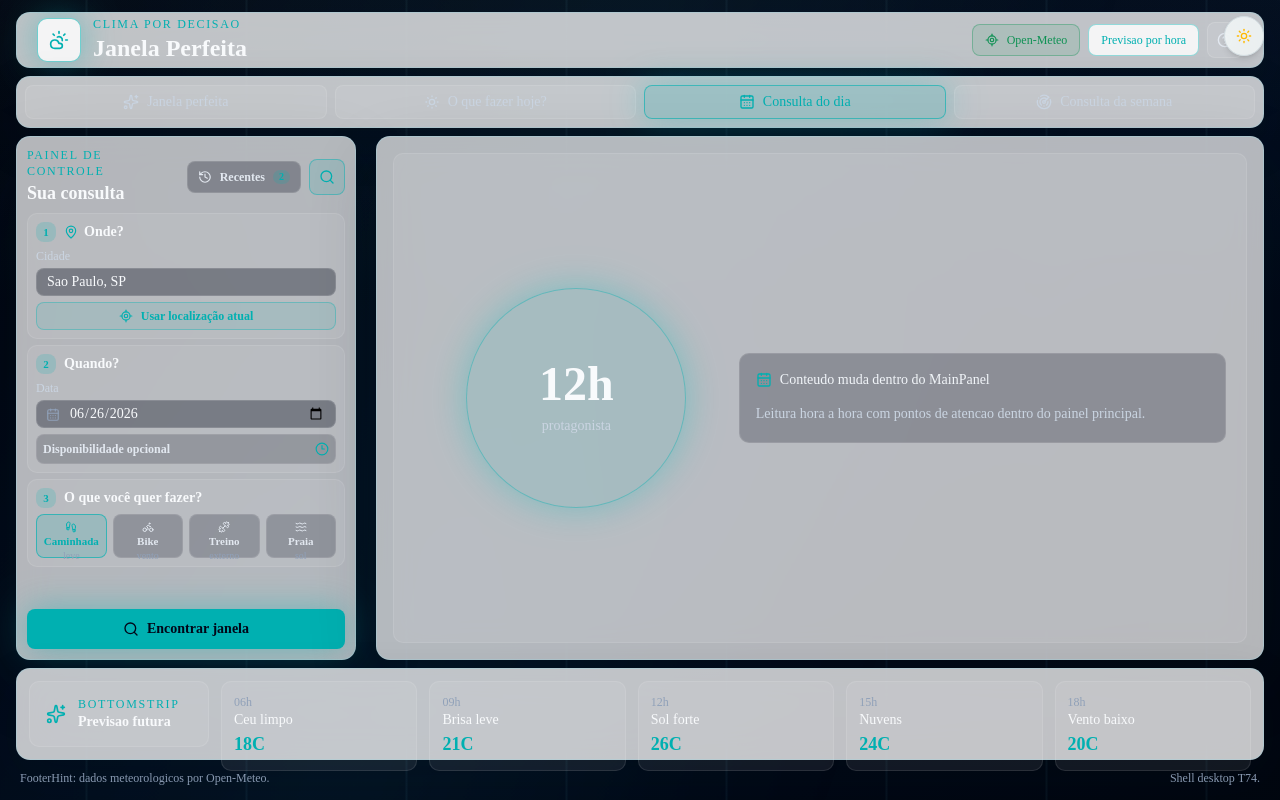
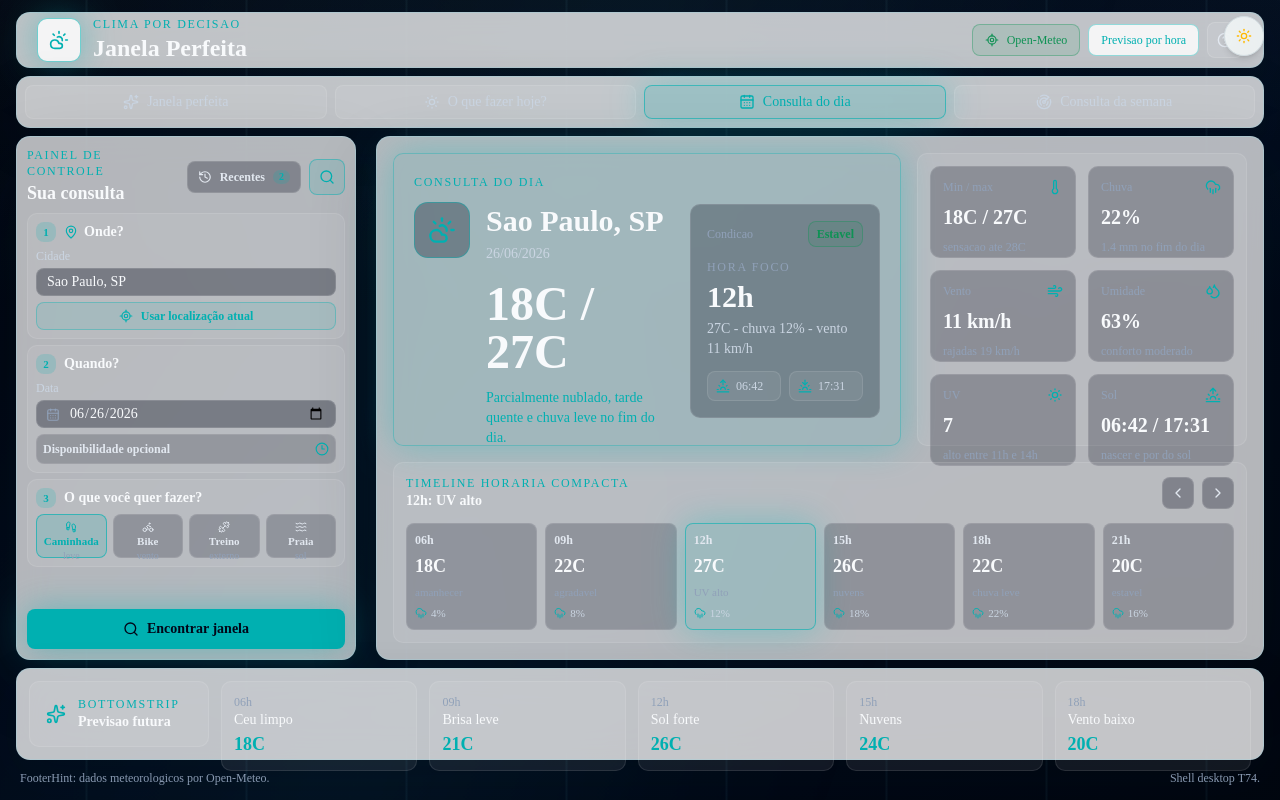
Before and after one commit to PauloSergioLR/janela-perfeita, a Next.js app: page /cockpit-preview in a window 1280 px wide. Both pictures are taken after a click on the button "Consulta do dia". Built offline with nearby package versions, Linux system fonts and the light colour scheme.

Commit message:
feat: cria view compacta da consulta do dia

```diff
--- a/src/app/cockpit-preview/page.tsx
+++ b/src/app/cockpit-preview/page.tsx
@@ -10,6 +10,7 @@ import {
   Clock3,
   CloudRain,
   CloudSun,
+  Droplets,
   Dumbbell,
   Footprints,
   History,
@@ -21,6 +22,8 @@ import {
   Share2,
   ShieldCheck,
   Sparkles,
+  Sunrise,
+  Sunset,
   SunMedium,
   Thermometer,
   Trophy,
@@ -214,6 +217,54 @@ const todayRankingCards = [
   },
 ];
 
+const dailyOverviewMetrics = [
+  {
+    label: "Min / max",
+    value: "18C / 27C",
+    detail: "sensacao ate 28C",
+    icon: Thermometer,
+  },
+  {
+    label: "Chuva",
+    value: "22%",
+    detail: "1.4 mm no fim do dia",
+    icon: CloudRain,
+  },
+  {
+    label: "Vento",
+    value: "11 km/h",
+    detail: "rajadas 19 km/h",
+    icon: Wind,
+  },
+  {
+    label: "Umidade",
+    value: "63%",
+    detail: "conforto moderado",
+    icon: Droplets,
+  },
+  {
+    label: "UV",
+    value: "7",
+    detail: "alto entre 11h e 14h",
+    icon: SunMedium,
+  },
+  {
+    label: "Sol",
+    value: "06:42 / 17:31",
+    detail: "nascer e por do sol",
+    icon: Sunrise,
+  },
+];
+
+const dailyOverviewTimeline = [
+  { time: "06h", temp: "18C", rain: "4%", wind: "6", label: "amanhecer" },
+  { time: "09h", temp: "22C", rain: "8%", wind: "9", label: "agradavel" },
+  { time: "12h", temp: "27C", rain: "12%", wind: "11", label: "UV alto" },
+  { time: "15h", temp: "26C", rain: "18%", wind: "14", label: "nuvens" },
+  { time: "18h", temp: "22C", rain: "22%", wind: "12", label: "chuva leve" },
+  { time: "21h", temp: "20C", rain: "16%", wind: "8", label: "estavel" },
+];
+
 interface CockpitRecentSearch {
   id: string;
   city: string;
@@ -252,6 +303,11 @@ interface ModePreviewPanelProps {
 
 interface TodayRankingViewProps {
   hasResult: boolean;
+}
+
+interface DailyOverviewViewProps {
+  city: string;
+  date: string;
 }
 
 interface PerfectWindowViewProps {
@@ -619,6 +675,173 @@ function TodayRankingView({ hasResult }: TodayRankingViewProps) {
   );
 }
 
+function DailyOverviewView({ city, date }: DailyOverviewViewProps) {
+  const [selectedHourIndex, setSelectedHourIndex] = useState(2);
+  const selectedHour = dailyOverviewTimeline[selectedHourIndex];
+
+  return (
+    <section
+      className="grid h-full min-h-0 gap-4 lg:grid-rows-[minmax(0,1fr)_auto]"
+      aria-label="MainPanel Consulta do dia"
+    >
+      <div className="grid min-h-0 gap-4 lg:grid-cols-[minmax(0,1fr)_330px]">
+        <section className="grid min-h-0 gap-4 rounded-lg border border-weather-accent/35 bg-weather-accent/10 p-5 shadow-weather-glow lg:grid-cols-[minmax(0,1fr)_190px] lg:items-center">
+          <div className="min-w-0">
+            <p className="text-xs font-medium uppercase tracking-[0.14em] text-weather-accent">
+              Consulta do dia
+            </p>
+            <div className="mt-3 flex min-w-0 items-start gap-4">
+              <span className="flex size-14 shrink-0 items-center justify-center rounded-xl border border-weather-accent/45 bg-slate-950/30">
+                <CloudSun className="size-7 text-weather-accent" aria-hidden="true" />
+              </span>
+              <div className="min-w-0">
+                <h2 className="truncate text-3xl font-semibold leading-tight">
+                  {city}
+                </h2>
+                <p className="mt-1 text-sm text-slate-300">{date}</p>
+                <p className="mt-4 text-5xl font-semibold leading-none text-slate-50">
+                  18C / 27C
+                </p>
+                <p className="mt-3 text-sm font-medium text-weather-accent">
+                  Parcialmente nublado, tarde quente e chuva leve no fim do dia.
+                </p>
+              </div>
+            </div>
+          </div>
+          <aside className="grid gap-3 rounded-lg border border-white/10 bg-slate-950/28 p-4">
+            <div className="flex items-center justify-between gap-3">
+              <span className="text-xs text-slate-400">Condicao</span>
+              <span className="rounded-md border border-success/35 bg-success/10 px-2 py-1 text-xs font-semibold text-success">
+                Estavel
+              </span>
+            </div>
+            <div>
+              <p className="text-xs font-medium uppercase tracking-[0.14em] text-slate-400">
+                Hora foco
+              </p>
+              <p className="mt-1 text-3xl font-semibold">{selectedHour.time}</p>
+              <p className="mt-1 text-sm text-slate-300">
+                {selectedHour.temp} - chuva {selectedHour.rain} - vento{" "}
+                {selectedHour.wind} km/h
+              </p>
+            </div>
+            <div className="grid grid-cols-2 gap-2 text-xs text-slate-300">
+              <span className="inline-flex items-center gap-1.5 rounded-md border border-white/10 bg-white/7 px-2 py-1.5">
+                <Sunrise className="size-3.5 text-weather-accent" aria-hidden="true" />
+                06:42
+              </span>
+              <span className="inline-flex items-center gap-1.5 rounded-md border border-white/10 bg-white/7 px-2 py-1.5">
+                <Sunset className="size-3.5 text-weather-accent" aria-hidden="true" />
+                17:31
+              </span>
+            </div>
+          </aside>
+        </section>
+
+        <section
+          className="grid min-h-0 gap-3 rounded-lg border border-white/10 bg-white/7 p-3 sm:grid-cols-2"
+          aria-label="Cards climaticos da consulta do dia"
+        >
+          {dailyOverviewMetrics.map((metric) => {
+            const Icon = metric.icon;
+
+            return (
+              <div
+                key={metric.label}
+                className="grid min-h-[92px] gap-2 rounded-lg border border-white/10 bg-slate-950/24 p-3"
+              >
+                <div className="flex items-center justify-between gap-2">
+                  <p className="text-xs text-slate-400">{metric.label}</p>
+                  <Icon className="size-4 text-weather-accent" aria-hidden="true" />
+                </div>
+                <p className="text-xl font-semibold text-slate-50">
+                  {metric.value}
+                </p>
+                <p className="text-xs leading-4 text-slate-400">
+                  {metric.detail}
+                </p>
+              </div>
+            );
+          })}
+        </section>
+      </div>
+
+      <section
+        className="rounded-lg border border-white/10 bg-white/7 p-3"
+        aria-label="Timeline horaria compacta Consulta do dia"
+      >
+        <div className="mb-3 flex items-center justify-between gap-3">
+          <div className="min-w-0">
+            <p className="text-xs font-medium uppercase tracking-[0.14em] text-weather-accent">
+              Timeline horaria compacta
+            </p>
+            <h3 className="truncate text-sm font-semibold">
+              {selectedHour.time}: {selectedHour.label}
+            </h3>
+          </div>
+          <div className="flex shrink-0 items-center gap-2">
+            <button
+              type="button"
+              aria-label="Horario anterior da consulta do dia"
+              disabled={selectedHourIndex === 0}
+              onClick={() => setSelectedHourIndex((index) => Math.max(0, index - 1))}
+              className="flex size-8 items-center justify-center rounded-md border border-white/12 bg-slate-950/30 text-slate-200 transition hover:border-weather-accent/45 hover:text-weather-accent disabled:cursor-not-allowed disabled:opacity-40 focus-visible:ring-2 focus-visible:ring-weather-accent focus-visible:outline-none"
+            >
+              <ChevronLeft className="size-4" aria-hidden="true" />
+            </button>
+            <button
+              type="button"
+              aria-label="Proximo horario da consulta do dia"
+              disabled={selectedHourIndex === dailyOverviewTimeline.length - 1}
+              onClick={() =>
+                setSelectedHourIndex((index) =>
+                  Math.min(dailyOverviewTimeline.length - 1, index + 1),
+                )
+              }
+              className="flex size-8 items-center justify-center rounded-md border border-white/12 bg-slate-950/30 text-slate-200 transition hover:border-weather-accent/45 hover:text-weather-accent disabled:cursor-not-allowed disabled:opacity-40 focus-visible:ring-2 focus-visible:ring-weather-accent focus-visible:outline-none"
+            >
+              <ChevronRight className="size-4" aria-hidden="true" />
+            </button>
+          </div>
+        </div>
+        <div className="grid min-h-0 grid-cols-6 gap-2">
+          {dailyOverviewTimeline.map((hour, index) => {
+            const isSelected = index === selectedHourIndex;
+
+            return (
+              <button
+                key={hour.time}
+                type="button"
+                aria-pressed={isSelected}
+                onClick={() => setSelectedHourIndex(index)}
+                className={`grid min-h-[86px] min-w-0 gap-1 rounded-md border p-2 text-left transition focus-visible:ring-2 focus-visible:ring-weather-accent focus-visible:outline-none ${
+                  isSelected
+                    ? "border-weather-accent/60 bg-weather-accent/14 shadow-weather-glow"
+                    : "border-white/10 bg-slate-950/22 hover:border-white/25"
+                }`}
+              >
+                <span className="text-xs font-semibold text-slate-200">
+                  {hour.time}
+                </span>
+                <span className="text-lg font-semibold text-slate-50">
+                  {hour.temp}
+                </span>
+                <span className="truncate text-[11px] text-slate-400">
+                  {hour.label}
+                </span>
+                <span className="mt-auto flex items-center gap-1 text-[11px] text-slate-300">
+                  <CloudRain className="size-3 text-weather-accent" aria-hidden="true" />
+                  {hour.rain}
+                </span>
+              </button>
+            );
+          })}
+        </div>
+      </section>
+    </section>
+  );
+}
+
 function ModePreviewPanel({ activeMode }: ModePreviewPanelProps) {
   const ActiveModeIcon = activeMode.icon;
 
@@ -970,6 +1193,8 @@ export default function Home() {
                 <PerfectWindowView hasResult={hasPerfectWindowResult} />
               ) : activeMode.id === "fazer-hoje" ? (
                 <TodayRankingView hasResult={hasPerfectWindowResult} />
+              ) : activeMode.id === "consulta-dia" ? (
+                <DailyOverviewView city="Sao Paulo, SP" date="26/06/2026" />
               ) : (
                 <ModePreviewPanel activeMode={activeMode} />
               )}
```
Also changed, not shown: 1 other file (tests, documents, lock files or other folders).
